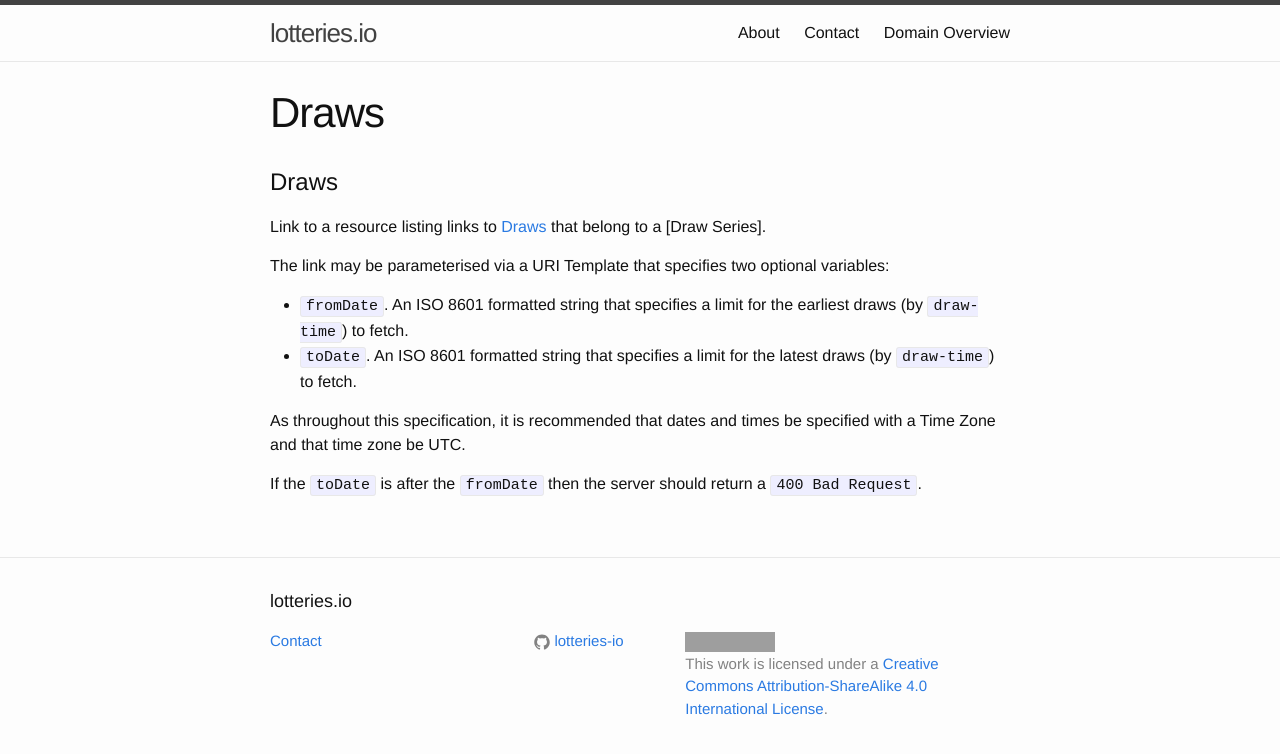
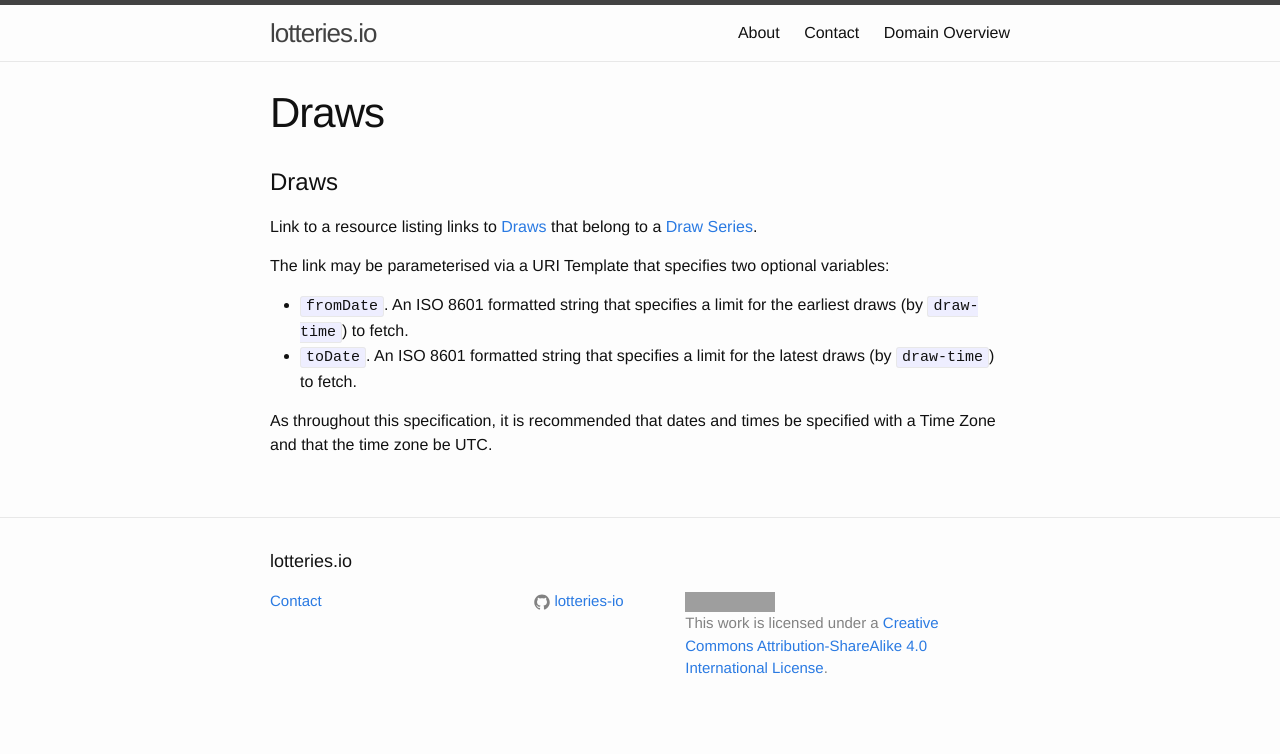
Before and after one commit to lotteries-io/lotteries-io.github.io, a Jekyll site: the page built from _link-relationships/draws.md, in a window 1280 px wide. Shown: the top 754 px of the page. Built offline with Jekyll 4.4.1, drawn with Linux system fonts in a browser that asks for light colours; grey boxes are pictures that could not be loaded.

Commit message:
Update draws.md

```diff
--- a/_link-relationships/draws.md
+++ b/_link-relationships/draws.md
@@ -5,13 +5,11 @@ title: Draws
 
 # Draws
 
-Link to a resource listing links to [Draws](../concepts/draw) that belong to a [Draw Series].
+Link to a resource listing links to [Draws](../concepts/draw) that belong to a [Draw Series](../concepts/draw-series).
 
 The link may be parameterised via a URI Template that specifies two optional variables:
 
 * `fromDate`. An ISO 8601 formatted string that specifies a limit for the earliest draws (by `draw-time`) to fetch.
 * `toDate`. An ISO 8601 formatted string that specifies a limit for the latest draws (by `draw-time`) to fetch.
 
-As throughout this specification, it is recommended that dates and times be specified with a Time Zone and that time zone be UTC.
-
-If the `toDate` is after the `fromDate` then the server should return a `400 Bad Request`.
+As throughout this specification, it is recommended that dates and times be specified with a Time Zone and that the time zone be UTC.
```
